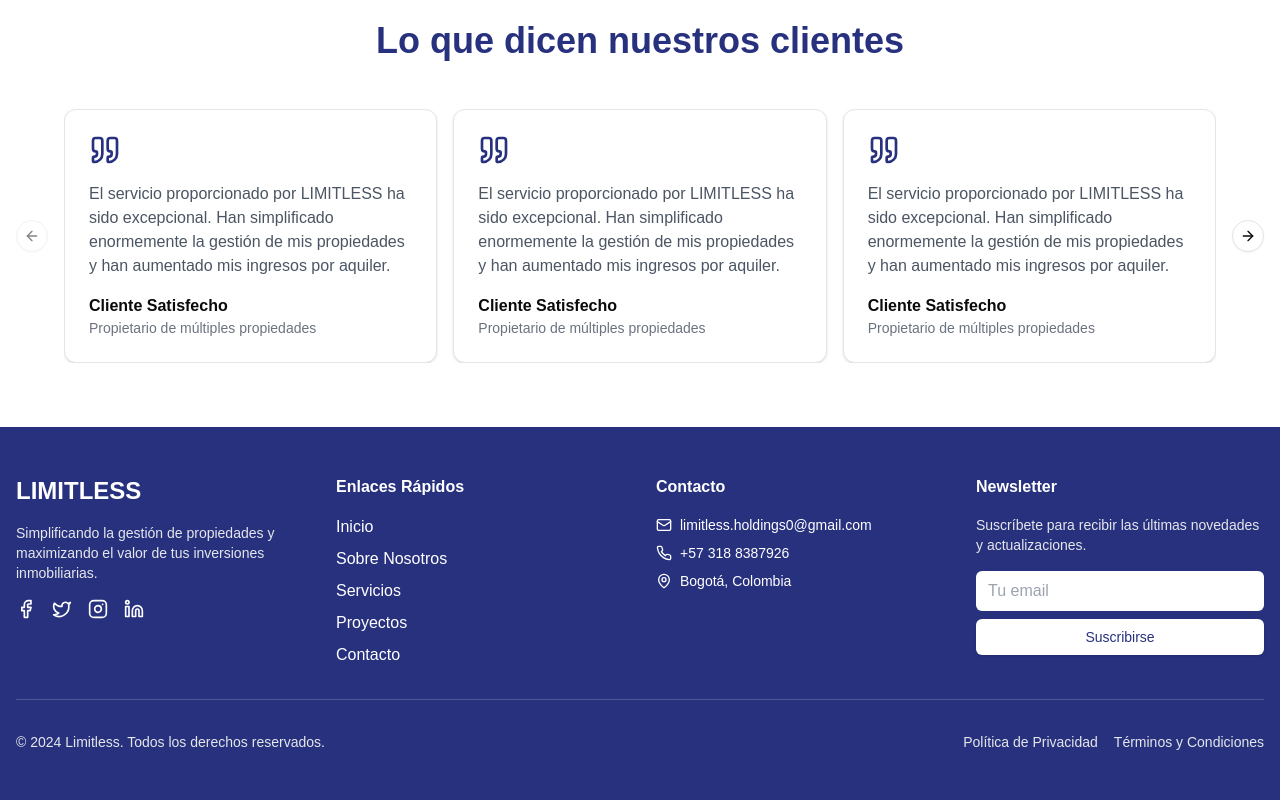
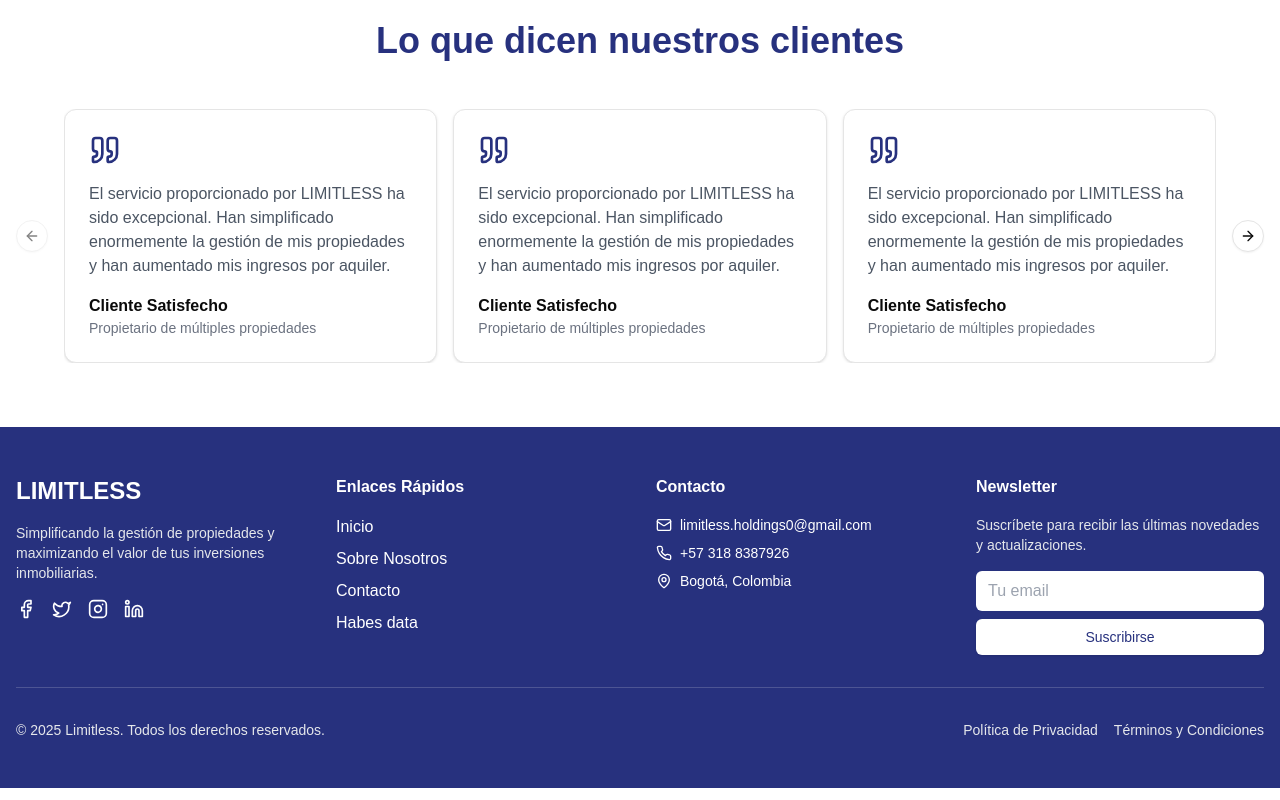
Before and after one commit to jhunter5/frontend, a Next.js app: page / in a window 1280 px wide. Shown: the part 3503-4303 px from the top of the page. Built offline with nearby package versions, Linux system fonts and the light colour scheme.

Commit message:
footer operacional

```diff
--- a/components/ui/footer.jsx
+++ b/components/ui/footer.jsx
@@ -35,10 +35,9 @@ export default function Footer() {
             <h3 className="font-semibold">Enlaces Rápidos</h3>
             <nav className="flex flex-col space-y-2">
               <Link href="/" className="hover:text-gray-300">Inicio</Link>
-              <Link href="/about" className="hover:text-gray-300">Sobre Nosotros</Link>
-              <Link href="/services" className="hover:text-gray-300">Servicios</Link>
-              <Link href="/projects" className="hover:text-gray-300">Proyectos</Link>
-              <Link href="/contact" className="hover:text-gray-300">Contacto</Link>
+              <Link href="/about-us" className="hover:text-gray-300">Sobre Nosotros</Link>
+              <Link href="/contact-us" className="hover:text-gray-300">Contacto</Link>
+              <Link href="/legal-datos" className="hover:text-gray-300">Habes data</Link>
             </nav>
           </div>
 
@@ -87,12 +86,12 @@ export default function Footer() {
 
         {/* Bottom Bar */}
         <div className="flex flex-col md:flex-row justify-between items-center space-y-4 md:space-y-0 text-sm text-gray-200">
-          <p>© 2024 Limitless. Todos los derechos reservados.</p>
+          <p>© 2025 Limitless. Todos los derechos reservados.</p>
           <div className="flex space-x-4">
-            <Link href="/privacy" className="hover:text-gray-300">
+            <Link href="/legal-datos" className="hover:text-gray-300">
               Política de Privacidad
             </Link>
-            <Link href="/terms" className="hover:text-gray-300">
+            <Link href="/legal-datos" className="hover:text-gray-300">
               Términos y Condiciones
             </Link>
           </div>
```
